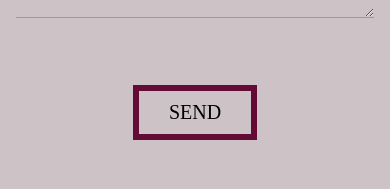
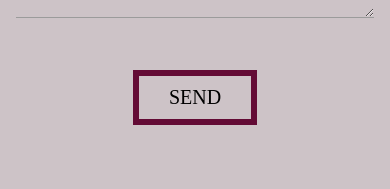
Before and after one commit to gabimancini/purplecircleband, a React (Create React App) app: page /contact in a window 390 px wide. Shown: the part 726-915 px from the top of the page. Built offline with nearby package versions, Linux system fonts and the light colour scheme.

Commit message:
fix text in button

```diff
--- a/src/index.css
+++ b/src/index.css
@@ -222,7 +222,7 @@ header {
   .contact_text {
     max-width: 100%;
     order: 1;
-    margin-top: 45px;
+    margin-top: 60px;
   }
 }
 
@@ -281,6 +281,7 @@ header {
 @media(max-width:1024px) {
   .contact_form button {
     justify-self: center;
+    margin-top: 30px;
   }
 }
 .contact_form .textarea {
@@ -376,6 +377,7 @@ footer {
 
 .newsletterBtn {
   border: none;
+  color: var(--black);
   width: 118px;
   height: 34px;
   border-radius: 8px;
```
